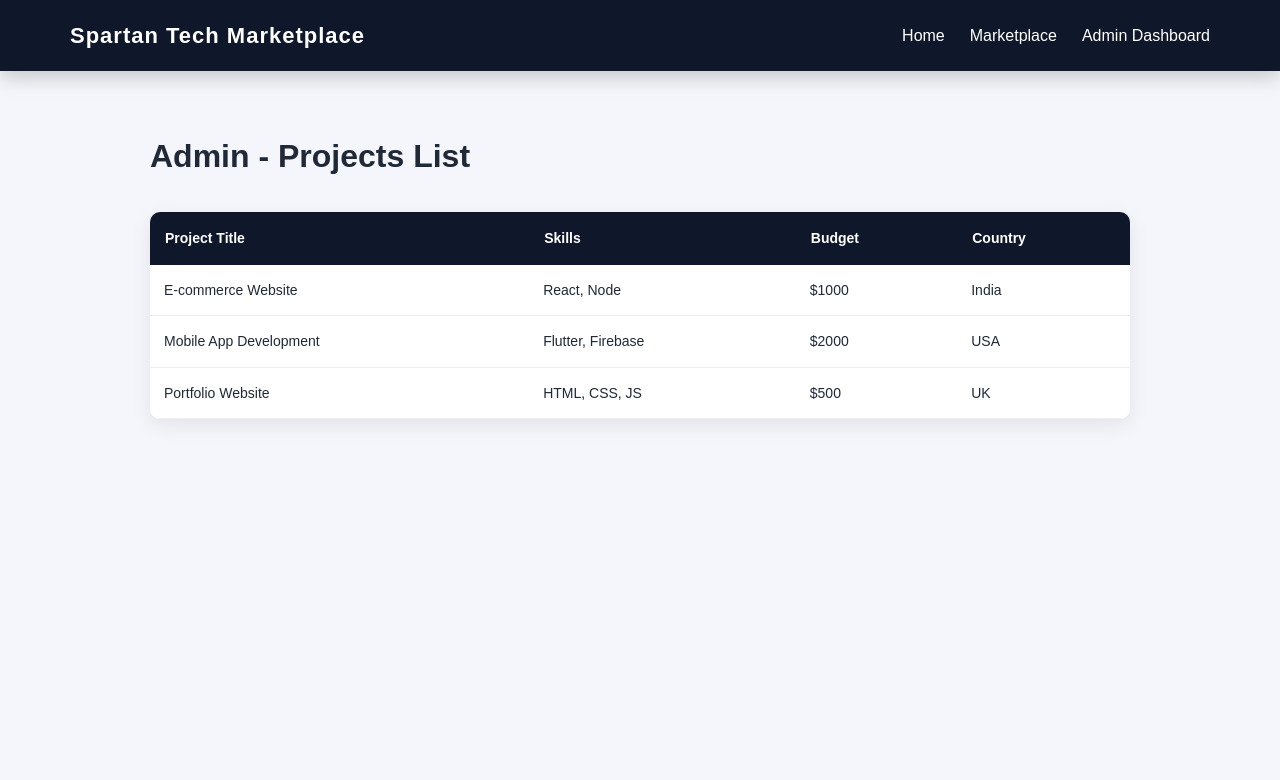
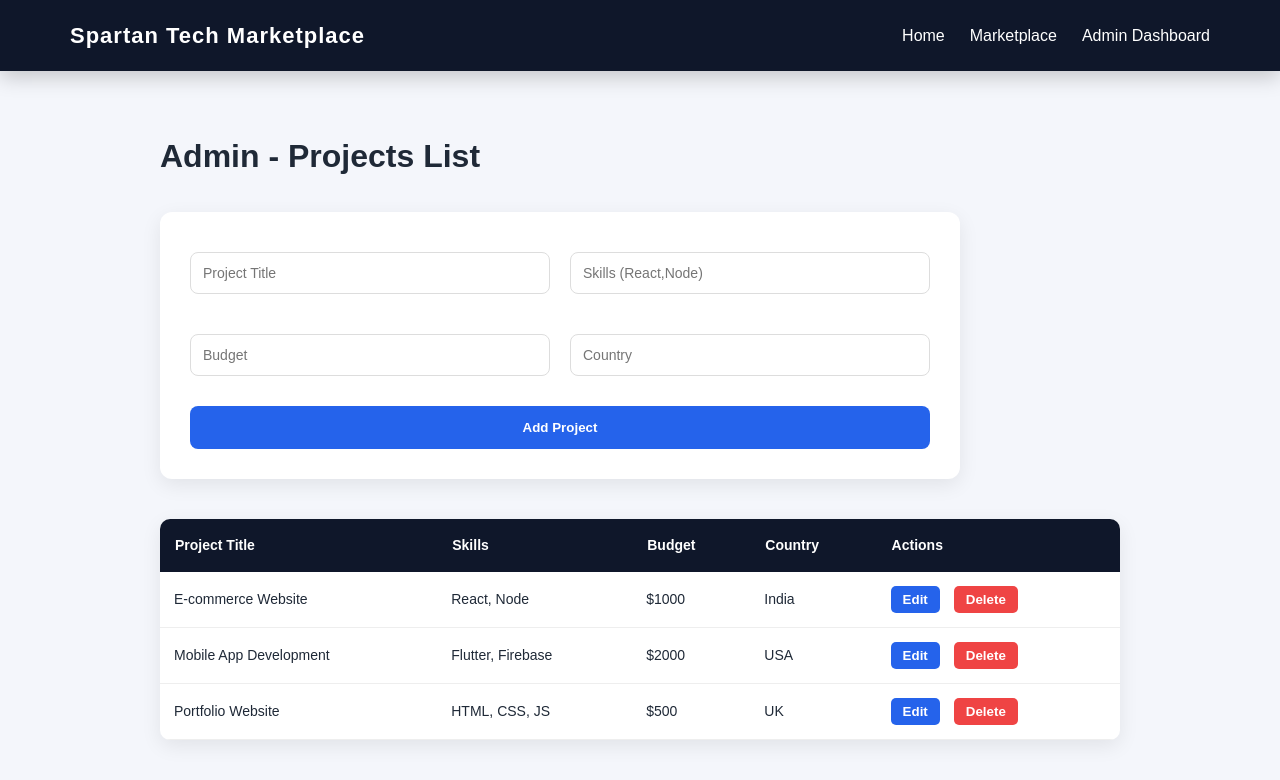
Before and after one commit to Sneha-Thakor/SmartWork-Marketplace, a React app in the folder Frontend/: page /admin/projects in a window 1280 px wide. Shown: the top 780 px of the page. Built offline with nearby package versions, Linux system fonts and the light colour scheme; the HTML template or start-up script is replaced by a standard one.

Commit message:
frontend

```diff
--- a/Frontend/src/pages/AdminProjects.jsx
+++ b/Frontend/src/pages/AdminProjects.jsx
@@ -1,12 +1,122 @@
-import projects from "../data/projects";
+import { useState } from "react";
+import projectsData from "../data/projects";
 
 function AdminProjects(){
+
+const [projects,setProjects] = useState(projectsData)
+
+const [form,setForm] = useState({
+title:"",
+skills:"",
+budget:"",
+country:""
+})
+
+const [editIndex,setEditIndex] = useState(null)
+
+
+function handleChange(e){
+setForm({...form,[e.target.name]:e.target.value})
+}
+
+function handleSubmit(e){
+e.preventDefault()
+
+const newProject = {
+...form,
+skills:form.skills.split(",")
+}
+
+if(editIndex !== null){
+
+const updated = [...projects]
+updated[editIndex] = newProject
+setProjects(updated)
+setEditIndex(null)
+
+}else{
+
+setProjects([...projects,newProject])
+
+}
+
+setForm({
+title:"",
+skills:"",
+budget:"",
+country:""
+})
+
+}
+
+function handleEdit(index){
+
+const project = projects[index]
+
+setForm({
+title:project.title,
+skills:project.skills.join(","),
+budget:project.budget,
+country:project.country
+})
+
+setEditIndex(index)
+
+}
+
+function handleDelete(index){
+
+const updated = projects.filter((_,i)=>i!==index)
+setProjects(updated)
+
+}
 
 return(
 
 <div className="admin-page">
 
 <h1>Admin - Projects List</h1>
+
+
+<form onSubmit={handleSubmit} className="admin-form">
+
+<input
+name="title"
+placeholder="Project Title"
+value={form.title}
+onChange={handleChange}
+/>
+
+<input
+name="skills"
+placeholder="Skills (React,Node)"
+value={form.skills}
+onChange={handleChange}
+/>
+
+<input
+name="budget"
+placeholder="Budget"
+value={form.budget}
+onChange={handleChange}
+/>
+
+<input
+name="country"
+placeholder="Country"
+value={form.country}
+onChange={handleChange}
+/>
+
+<button type="submit">
+
+{editIndex !== null ? "Update Project" : "Add Project"}
+
+</button>
+
+</form>
+
+
 
 <table className="admin-table">
 
@@ -17,6 +127,7 @@ return(
 <th>Skills</th>
 <th>Budget</th>
 <th>Country</th>
+<th>Actions</th>
 </tr>
 
 </thead>
@@ -35,6 +146,19 @@ return(
 
 <td>{p.country}</td>
 
+<td>
+
+<button onClick={()=>handleEdit(i)}>Edit</button>
+
+<button
+onClick={()=>handleDelete(i)}
+style={{marginLeft:"8px",background:"#ef4444"}}
+>
+Delete
+</button>
+
+</td>
+
 </tr>
 
 ))}
--- a/Frontend/src/pages/AdminUsers.jsx
+++ b/Frontend/src/pages/AdminUsers.jsx
@@ -1,12 +1,114 @@
-import developers from "../data/developers";
+import { useState } from "react";
+import developersData from "../data/developers";
 
 function AdminUsers(){
+
+const [developers,setDevelopers] = useState(developersData)
+
+const [form,setForm] = useState({
+name:"",
+skill:"",
+experience:"",
+rating:""
+})
+
+const [editIndex,setEditIndex] = useState(null)
+
+function handleChange(e){
+setForm({...form,[e.target.name]:e.target.value})
+}
+
+function handleSubmit(e){
+e.preventDefault()
+
+if(editIndex !== null){
+
+const updated = [...developers]
+updated[editIndex] = form
+setDevelopers(updated)
+setEditIndex(null)
+
+}else{
+
+setDevelopers([...developers,form])
+
+}
+
+setForm({
+name:"",
+skill:"",
+experience:"",
+rating:""
+})
+
+}
+
+function handleEdit(index){
+setForm(developers[index])
+setEditIndex(index)
+}
+
+function handleDelete(index){
+const updated = developers.filter((_,i)=>i!==index)
+setDevelopers(updated)
+}
 
 return(
 
 <div className="admin-page">
 
-<h1>Admin - Users List</h1>
+<h1>Admin - Users Management</h1>
+
+<div className="admin-layout">
+
+{/* FORM SIDE */}
+
+<div className="admin-form-card">
+
+<h2>{editIndex !== null ? "Edit Developer" : "Add Developer"}</h2>
+
+<form onSubmit={handleSubmit}>
+
+<input
+name="name"
+placeholder="Developer Name"
+value={form.name}
+onChange={handleChange}
+/>
+
+<input
+name="skill"
+placeholder="Primary Skill"
+value={form.skill}
+onChange={handleChange}
+/>
+
+<input
+name="experience"
+placeholder="Experience (years)"
+value={form.experience}
+onChange={handleChange}
+/>
+
+<input
+name="rating"
+placeholder="Rating"
+value={form.rating}
+onChange={handleChange}
+/>
+
+<button type="submit">
+{editIndex !== null ? "Update User" : "Add User"}
+</button>
+
+</form>
+
+</div>
+
+
+{/* TABLE SIDE */}
+
+<div className="admin-table-card">
 
 <table className="admin-table">
 
@@ -16,6 +118,7 @@ return(
 <th>Skill</th>
 <th>Experience</th>
 <th>Rating</th>
+<th>Actions</th>
 </tr>
 </thead>
 
@@ -33,6 +136,24 @@ return(
 
 <td>{dev.rating}</td>
 
+<td>
+
+<button
+className="edit-btn"
+onClick={()=>handleEdit(i)}
+>
+Edit
+</button>
+
+<button
+className="delete-btn"
+onClick={()=>handleDelete(i)}
+>
+Delete
+</button>
+
+</td>
+
 </tr>
 
 ))}
@@ -43,6 +164,10 @@ return(
 
 </div>
 
+</div>
+
+</div>
+
 )
 
 }
--- a/Frontend/src/styles.css
+++ b/Frontend/src/styles.css
@@ -595,3 +595,214 @@ cursor:pointer;
 .submit-btn:hover{
 background:#1d4ed8;
 }
+
+/* ================= ADMIN FORM IMPROVED ================= */
+
+.admin-form{
+background:white;
+padding:25px;
+border-radius:10px;
+box-shadow:0 6px 20px rgba(0,0,0,0.08);
+display:grid;
+grid-template-columns:1fr 1fr;
+gap:15px;
+margin-bottom:30px;
+max-width:700px;
+}
+
+.admin-form input{
+padding:12px;
+border:1px solid #ddd;
+border-radius:6px;
+font-size:14px;
+transition:0.2s;
+}
+
+.admin-form input:focus{
+outline:none;
+border-color:#2563eb;
+box-shadow:0 0 0 2px rgba(37,99,235,0.15);
+}
+
+/* button full width */
+
+.admin-form button{
+grid-column:span 2;
+background:#2563eb;
+color:white;
+border:none;
+padding:12px;
+border-radius:6px;
+font-weight:600;
+cursor:pointer;
+transition:0.3s;
+}
+
+.admin-form button:hover{
+background:#1d4ed8;
+}
+
+/* ================= TABLE BUTTONS ================= */
+
+.admin-table button{
+padding:6px 12px;
+border:none;
+border-radius:5px;
+cursor:pointer;
+background:#2563eb;
+color:white;
+margin-right:6px;
+}
+
+.admin-table button:last-child{
+background:#ef4444;
+}
+
+/* ================= ADMIN PAGE IMPROVED LAYOUT ================= */
+
+.admin-page{
+max-width:1000px;
+margin:auto;
+padding:60px 20px;
+}
+
+.admin-page h1{
+text-align:left;
+margin-bottom:30px;
+}
+
+/* FORM CARD */
+
+.admin-form{
+background:white;
+padding:30px;
+border-radius:12px;
+box-shadow:0 6px 20px rgba(0,0,0,0.08);
+display:grid;
+grid-template-columns:1fr 1fr;
+gap:20px;
+margin-bottom:40px;
+max-width:800px;
+}
+
+/* INPUT STYLE */
+
+.admin-form input{
+padding:12px;
+border:1px solid #ddd;
+border-radius:8px;
+font-size:14px;
+width:100%;
+}
+
+/* BUTTON */
+
+.admin-form button{
+grid-column:span 2;
+padding:14px;
+background:#2563eb;
+border:none;
+border-radius:8px;
+color:white;
+font-weight:600;
+cursor:pointer;
+}
+
+/* TABLE SPACING */
+
+.admin-table{
+margin-top:20px;
+}
+
+/* ADMIN WRAPPER */
+
+.admin-wrapper{
+max-width:1000px;
+margin:auto;
+}
+
+/* TABLE WRAPPER */
+
+.table-wrapper{
+margin-top:30px;
+background:white;
+border-radius:10px;
+box-shadow:0 6px 20px rgba(0,0,0,0.08);
+overflow:hidden;
+}
+
+/* ADMIN TWO COLUMN LAYOUT */
+
+.admin-layout{
+display:grid;
+grid-template-columns:320px 1fr;
+gap:30px;
+margin-top:30px;
+}
+
+/* FORM CARD */
+
+.admin-form-card{
+background:white;
+padding:25px;
+border-radius:10px;
+box-shadow:0 6px 20px rgba(0,0,0,0.08);
+height:fit-content;
+}
+
+.admin-form-card h2{
+margin-bottom:15px;
+font-size:18px;
+}
+
+.admin-form-card form{
+display:flex;
+flex-direction:column;
+gap:12px;
+}
+
+.admin-form-card input{
+padding:10px;
+border:1px solid #ddd;
+border-radius:6px;
+}
+
+.admin-form-card button{
+margin-top:10px;
+padding:10px;
+background:#2563eb;
+color:white;
+border:none;
+border-radius:6px;
+cursor:pointer;
+}
+
+/* TABLE CARD */
+
+.admin-table-card{
+background:white;
+padding:20px;
+border-radius:10px;
+box-shadow:0 6px 20px rgba(0,0,0,0.08);
+}
+
+/* BUTTONS */
+
+.edit-btn{
+background:#3b82f6;
+color:white;
+border:none;
+padding:6px 12px;
+border-radius:6px;
+margin-right:6px;
+cursor:pointer;
+}
+
+.delete-btn{
+background:#ef4444;
+color:white;
+border:none;
+padding:6px 12px;
+border-radius:6px;
+cursor:pointer;
+}
```
